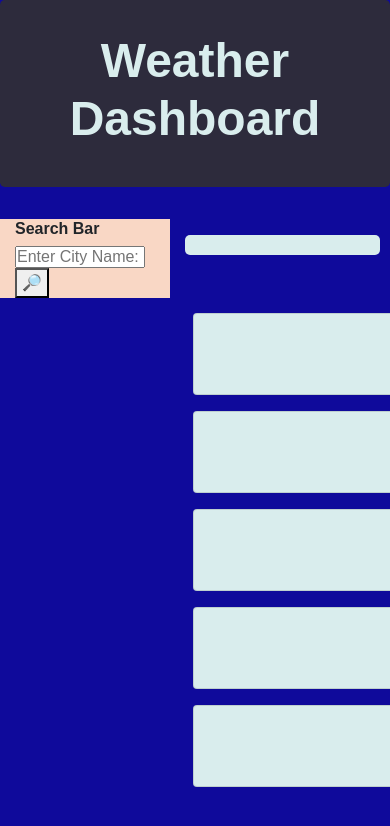
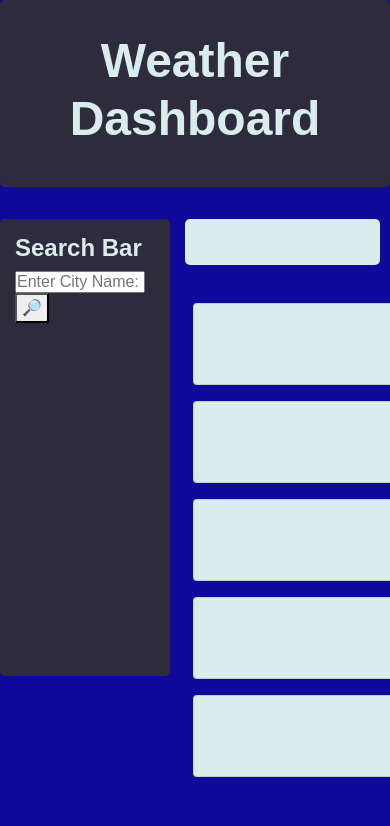
Before and after one commit to Honsumal/weather-dashboard, a plain HTML site: page index.html in a window 390 px wide. Shown: the top 826 px of the page. Drawn offline with nearby package versions, Linux system fonts and the light colour scheme.

Commit message:
search bar formatting adjusted

```diff
--- a/assets/css/style.css
+++ b/assets/css/style.css
@@ -5,6 +5,10 @@
     --givry:#f9d7c5;
 }
 
+body {
+    background-color: var(--ultra);
+
+}
 
 h1,
 h2,
@@ -18,22 +22,29 @@ h1 {
     font-size: 48px;
 }
 
+h2 {
+    font-size: 24px;
+    color: var(--swan);
+}
+
 .jumbotron {
     background-color: var(--char);
     color: var(--swan)
 }
 
-body {
-    background-color: var(--ultra);
-}
 
 .cityName{
     padding: 5px;
     margin: 10px;
     width: fit-content;
     border-radius: 10px;
-    color: var(--givry);
-    background-color: var(--ultra);
+    color: var(--char);
+    background-color: var(--swan);
+}
+
+.cityName:hover {
+    box-shadow: inset 0px 0px 8px var(--givry), 0 0 15px var(--givry);
+    cursor: pointer;
 }
 
 input {
@@ -41,11 +52,14 @@ input {
 }
 
 .container {
-    position: relative;
+
     height:fit-content;
+    min-height: 457px;
     width: fit-content;
     float:left;
-    background-color: var(--givry);
+    background-color: var(--char);
+    padding-top: 15px;
+    border-radius: 5px;
 }
 
 main {
@@ -58,10 +72,13 @@ main {
 #weatherBox {
     float: center;
     font-size: 36px;
-    margin-bottom: 50px;
+    margin-bottom: 30px;
     background-color: var(--swan);
+    height: fit-content;
     border-radius: 5px;
-    padding-bottom: 20px;
+    padding-top: 15px;
+    padding-bottom: 15px;
+    padding-left: 25px;
 }
 
 #futureBox .card {
@@ -72,6 +89,9 @@ button {
     padding: 5px;
 }
 
+ul {
+    list-style-type: none;
+}
 
 @media screen and (max-width: 1153px) {
     main {
@@ -95,4 +115,8 @@ button {
     main {
         width: 50%;
     }
+
+    #weatherBox {
+        font-size: 16px;
+    }
 }
--- a/index.html
+++ b/index.html
@@ -25,7 +25,7 @@
             <input type = "text" id = "searchBar" placeholder = "Enter City Name:">
             <button id = "searchButton">🔎</button>
         </form>
-        <div id = "cityList"></div>
+        <ul id = "cityList"></ul>
     </nav>
 
     <main>
```
